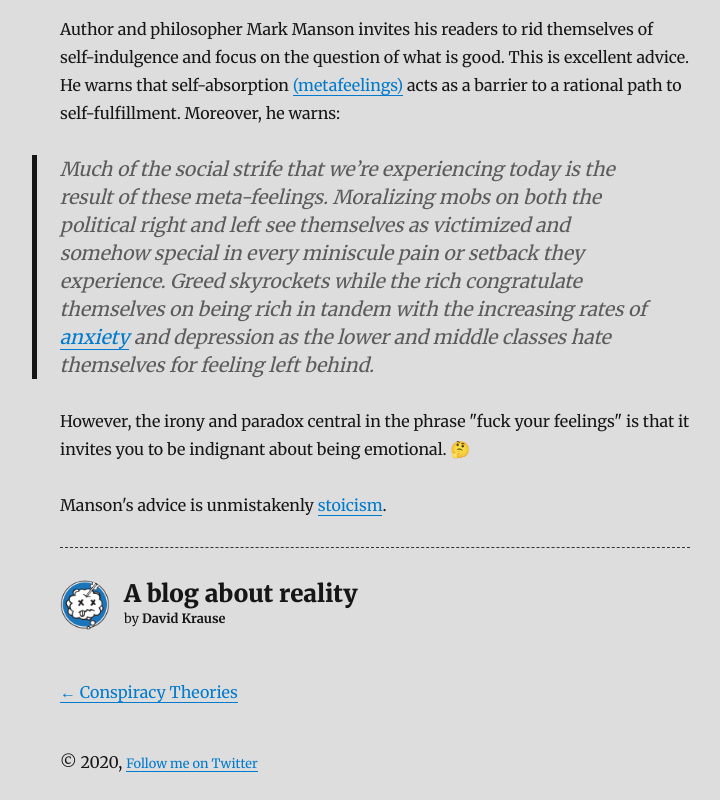
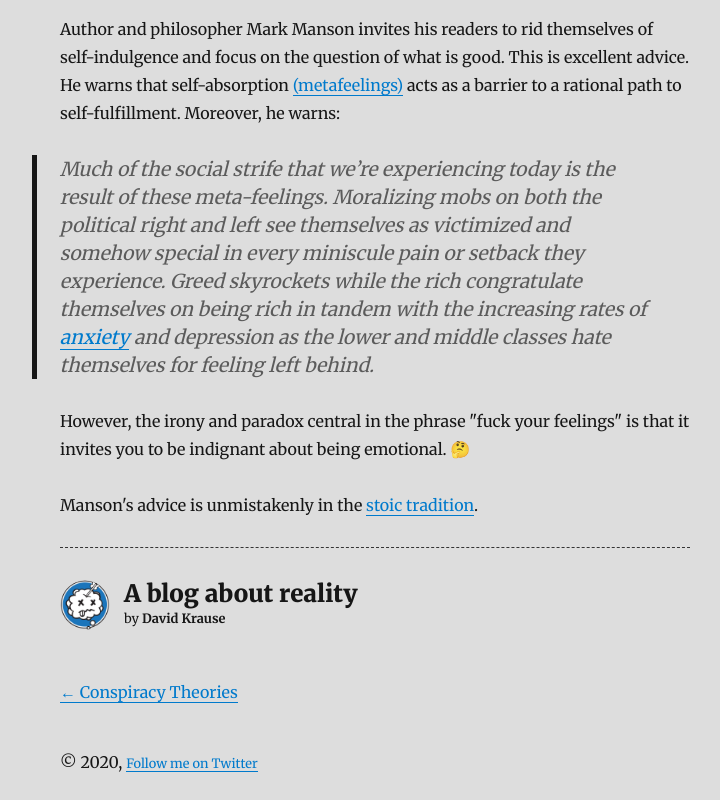
Before and after one commit to thoughtassassin/apopheniacsguide, a Gatsby site: page /blog/on-the-denigration-of-interiority/ in a window 1280 px wide. Shown: the part 784-1584 px from the top of the page, without its empty margins (265-985 px from the left). Built offline with nearby package versions, Linux system fonts and the light colour scheme; Gatsby itself is replaced by a stand-in of ours; some packages are replaced by stand-ins of ours.

Commit message:
Update Blog “on-the-denigration-of-interiority”

```diff
--- a/content/blog/on-the-denigration-of-interiority.md
+++ b/content/blog/on-the-denigration-of-interiority.md
@@ -22,4 +22,4 @@ Author and philosopher Mark Manson invites his readers to rid themselves of self
 
 However, the irony and paradox central in the phrase "fuck your feelings" is that it invites you to be indignant about being emotional. 🤔
 
-Manson's advice is unmistakenly [stoicism](https://en.wikipedia.org/wiki/Stoicism).
+Manson's advice is unmistakenly in the [stoic tradition](https://en.wikipedia.org/wiki/Stoicism).
```
